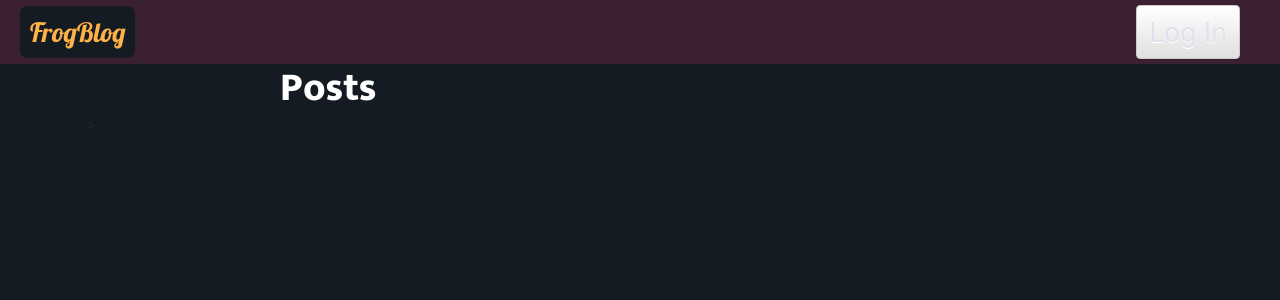
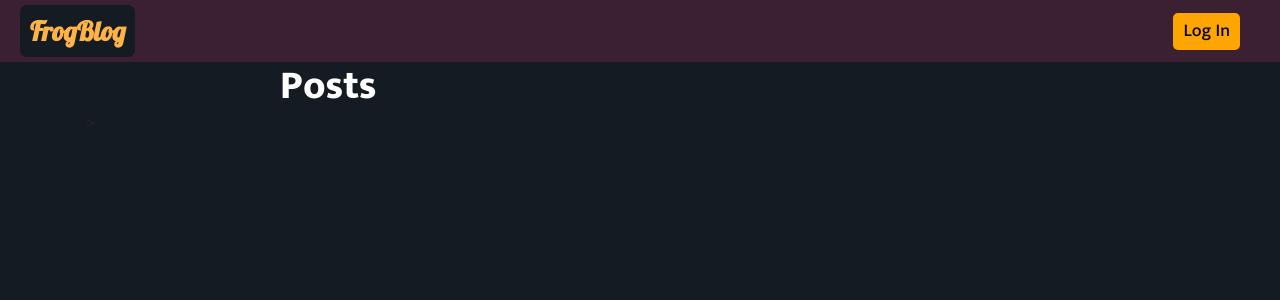
Before and after one commit to DanNguyen8189/my-first-blog, a Django app: page / in a window 1280 px wide. Shown: the top 300 px of the page. Run offline with Django 3.2, Linux system fonts and the light colour scheme; data that the repository does not hold is empty; some libraries are stand-ins or nearby versions.

Commit message:
top button styling

```diff
--- a/blog/static/css/blog.css
+++ b/blog/static/css/blog.css
@@ -9,6 +9,7 @@ body {
 h1, h2, h3, h4 {
     /*font-family: 'Lobster', cursive;*/
     font-family: 'Mukta', sans-serif;
+    font-weight: 800;
     color: white;
     margin: 0;
 }
@@ -56,6 +57,19 @@ p{
     float: right;
     font-size: 20pt;
     margin-right: 20px;
+}
+.top-button {
+    font-family: 'Mukta', sans-serif;
+    font-weight: 500;
+    font-size: 18px;
+    background: orange;
+    color: black;
+    border-radius: 5px;
+    padding: 5px 10px;
+}
+
+.top-button:hover {
+    background: rgb(255, 187, 0);
 }
 /*.page-header .right-block a{
     background-color: orange;
--- a/blog/templates/blog/base.html
+++ b/blog/templates/blog/base.html
@@ -7,7 +7,7 @@
         <link rel="stylesheet" href="//maxcdn.bootstrapcdn.com/bootstrap/3.2.0/css/bootstrap-theme.min.css">
         <link href='//fonts.googleapis.com/css?family=Lobster&subset=latin,latin-ext' rel='stylesheet' type='text/css'>
         <link href="https://fonts.googleapis.com/css2?family=Poiret+One&display=swap" rel="stylesheet">        <link rel="stylesheet" href="{% static 'css/blog.css' %}">
-        <link href="https://fonts.googleapis.com/css2?family=Mukta:wght@800&display=swap" rel="stylesheet">
+        <link href="https://fonts.googleapis.com/css2?family=Mukta:wght@500;800&display=swap" rel="stylesheet">
     </head>
     <body>
         <div class="page-header">
@@ -26,7 +26,7 @@
                   </svg></a>
             {% else %}
                 <!--<p class="btn btn-default top-menu"><a href="{% url 'login' %}">Log In</a></p>-->
-                <a class="btn btn-default top-menu" href="{% url 'login' %}">Log In</a>
+                <a class="top-menu top-button" href="{% url 'login' %}">Log In</a>
                 <!--<a href="{% url 'login' %}" class="top-menu"><svg width="1em" height="1em" viewBox="0 0 16 16" class="bi bi-person-fill" fill="currentColor" xmlns="http://www.w3.org/2000/svg">
                     <path fill-rule="evenodd" d="M3 14s-1 0-1-1 1-4 6-4 6 3 6 4-1 1-1 1H3zm5-6a3 3 0 1 0 0-6 3 3 0 0 0 0 6z"/>
                   </svg></a>-->
```
